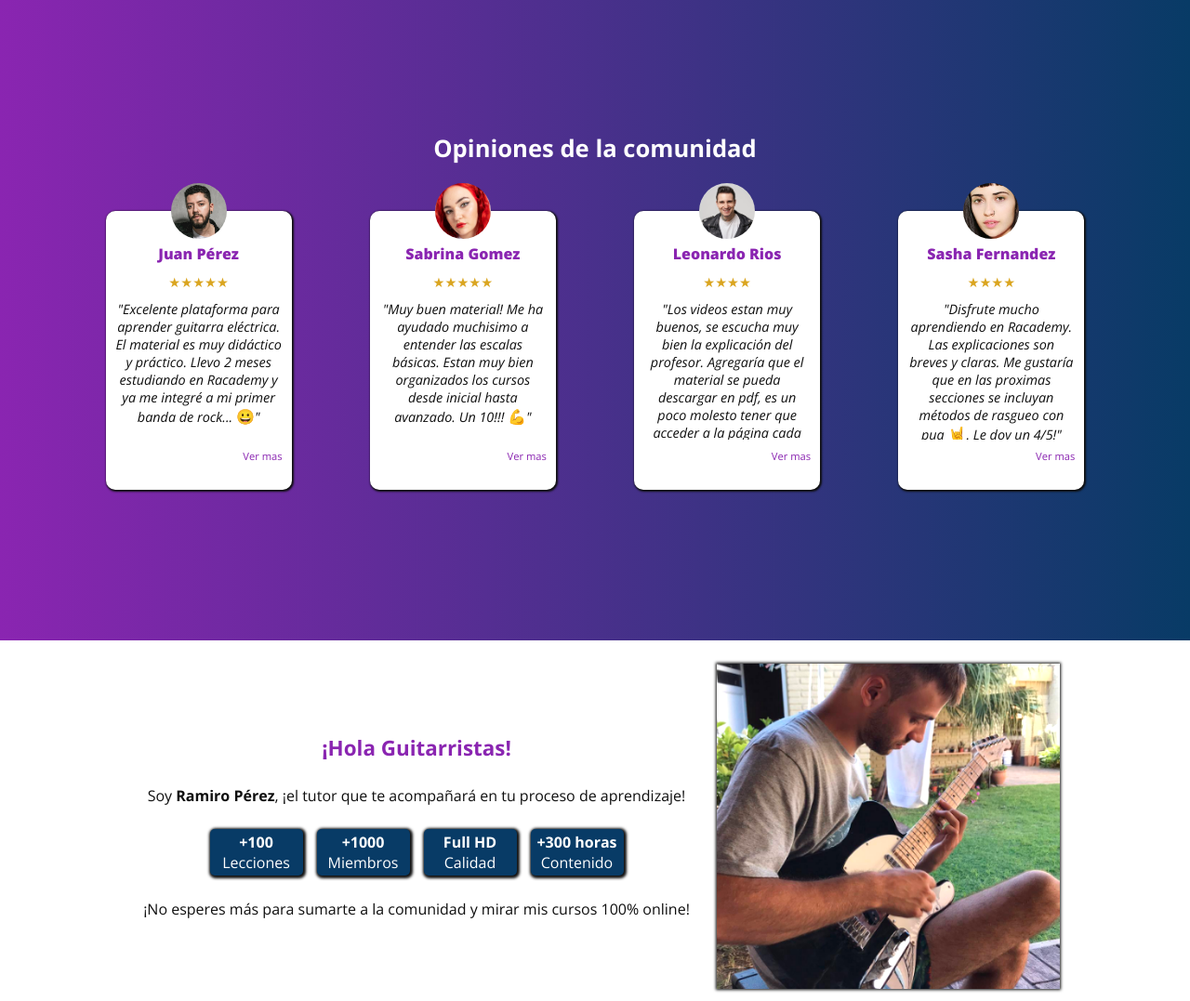
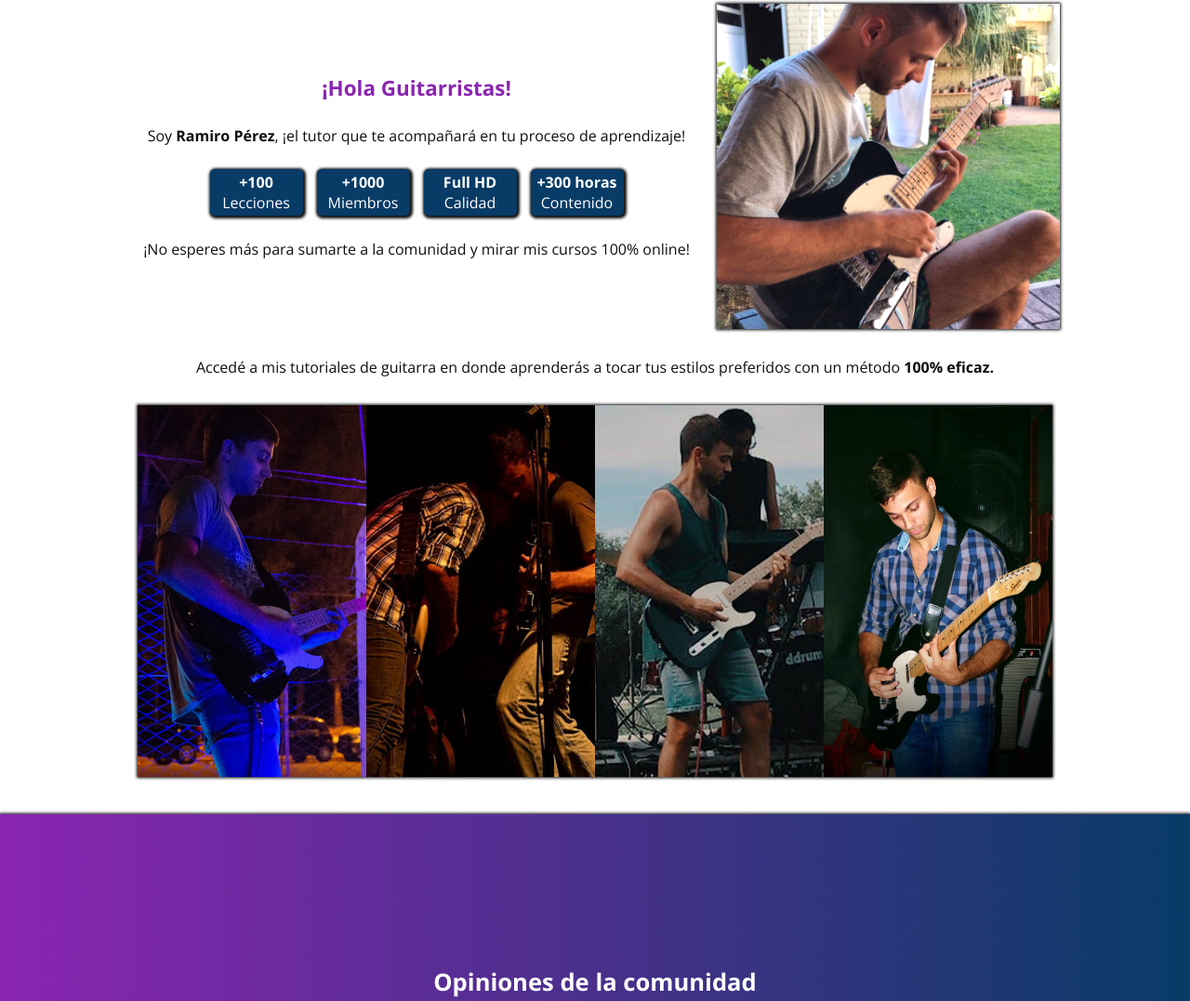
Before and after one commit to RamiroPerez07/Racademy-Web-Site, a plain HTML site: page index.html in a window 1280 px wide. Shown: the part 821-1898 px from the top of the page at 93% size. Drawn offline with nearby package versions, Linux system fonts and the light colour scheme.

Commit message:
agregue cositas

```diff
--- a/index.html
+++ b/index.html
@@ -24,13 +24,13 @@
                     <a href="#hero">Inicio</a>
                 </li>
                 <li>
-                    <a href="#opinions">Opiniones</a>
-                </li>
-                <li>
-                    <a href="#about-me">Sobre mi</a>
+                    <a href="#about-me">Información</a>
                 </li>
                 <li>
                     <a href="#my-courses">Mis cursos</a>
+                </li>
+                <li>
+                    <a href="#opinions">Opiniones</a>
                 </li>
                 <li>
                     <a href="#contact">Contacto</a>
@@ -43,6 +43,7 @@
     </header>
 
     <!-- Hero -->
+    <main>
         <section class="hero section-style1" id="hero">
             <div class="hero-welcome-container">
                 <h1>Racademy</h1>
@@ -53,6 +54,47 @@
                 </div>
             </div>
             <div class="hero-photo"></div>
+        </section>
+
+
+
+        <!-- About me -->
+        <section class="about-me section-style3" id="about-me">
+            <div id="presentation">
+                <div id="presentation-text">
+                    <h3 class="h3-style1">¡Hola Guitarristas!</h3>
+                    <p class="txt-style-dark1">Soy <span class="txt-bold">Ramiro Pérez</span>, ¡el tutor que te acompañará en tu proceso de aprendizaje!</p>
+                    <div class="statistics-container">
+                        <div>
+                            <b>+100</b>
+                            <p>Lecciones</p>
+                        </div>
+                        <div>
+                            <b>+1000</b>
+                            <p>Miembros</p>
+                        </div>
+                        <div>
+                            <b>Full HD</b>
+                            <p>Calidad</p>
+                        </div>
+                        <div>
+                            <b>+300 horas</b>
+                            <p>Contenido</p>
+                        </div>
+                    </div>
+                    <p class="txt-style-dark1">¡No esperes más para sumarte a la comunidad y mirar mis cursos 100% online!</p>
+                </div>
+                <div id="img-presentation"></div>
+            </div>
+            <div id="musical-trajectory">
+                <p class="txt-style-dark1">Accedé a mis tutoriales de guitarra en donde aprenderás a tocar tus estilos preferidos con un método <span class="txt-bold">100% eficaz.</span></p>
+                <div id="gallery1">
+                    <div class="gallery-photo" id="gallery1-photo1"></div>
+                    <div class="gallery-photo" id="gallery1-photo2"></div>
+                    <div class="gallery-photo" id="gallery1-photo3"></div>
+                    <div class="gallery-photo" id="gallery1-photo4"></div>
+                </div>
+            </div>
         </section>
 
         <!-- Opinions -->
@@ -111,45 +153,7 @@
                 </div>
             </div>
         </section>
-
-    <!-- About me -->
-    <section class="about-me section-style3" id="about-me">
-        <div id="presentation">
-            <div id="presentation-text">
-                <h3 class="h3-style1">¡Hola Guitarristas!</h3>
-                <p class="txt-style-dark1">Soy <span class="txt-bold">Ramiro Pérez</span>, ¡el tutor que te acompañará en tu proceso de aprendizaje!</p>
-                <div class="statistics-container">
-                    <div>
-                        <b>+100</b>
-                        <p>Lecciones</p>
-                    </div>
-                    <div>
-                        <b>+1000</b>
-                        <p>Miembros</p>
-                    </div>
-                    <div>
-                        <b>Full HD</b>
-                        <p>Calidad</p>
-                    </div>
-                    <div>
-                        <b>+300 horas</b>
-                        <p>Contenido</p>
-                    </div>
-                </div>
-                <p class="txt-style-dark1">¡No esperes más para sumarte a la comunidad y mirar mis cursos 100% online!</p>
-            </div>
-            <div id="img-presentation"></div>
-        </div>
-        <div id="musical-trajectory">
-            <p class="txt-style-dark1">Ingresando a Racademy podrás acceder a mis tutoriales de guitarra en donde aprenderás a tocar tus estilos preferidos con un método <span class="txt-bold">100% eficaz.</span></p>
-            <div id="gallery1">
-                <div class="gallery-photo" id="gallery1-photo1"></div>
-                <div class="gallery-photo" id="gallery1-photo2"></div>
-                <div class="gallery-photo" id="gallery1-photo3"></div>
-                <div class="gallery-photo" id="gallery1-photo4"></div>
-            </div>
-        </div>
-    </section>
+    </main>
 
 </body>
 </html>
--- a/styles.css
+++ b/styles.css
@@ -49,6 +49,16 @@ a{
     text-decoration: none;
 }
 
+main{
+    display: flex;
+    flex-direction: column;
+    justify-content: start;
+    align-items: center;
+    width: 100%;
+    height: auto;
+    margin-top: 90px;
+}
+
 /*#####################################*/
 /*Modules*/
 
@@ -71,9 +81,9 @@ a{
 
 .section-style1{
     height: auto;
-    min-height: 100vh;
+    min-height: calc(100vh - 90px);
     width: 100%;
-    padding: 90px 25px 0px 25px;
+    padding: 25px;
 }
 
 .section-style2{
@@ -455,13 +465,14 @@ a{
     display: flex;
     flex-direction: column;
     justify-content: center;
-    align-items: flex-start;
+    align-items: center;
     gap:15px;
     width: 100%;
 }
 
-#musical-trajectory h3{
-    font-size: var(--fs-medium2);
+#musical-trajectory p{
+    text-align: center;
+    font-size: var(--fs-medium0);
 }
 
 #gallery1{
```
Lines whose indentation alone changed are shown as unchanged.
